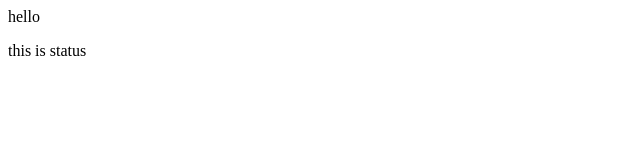
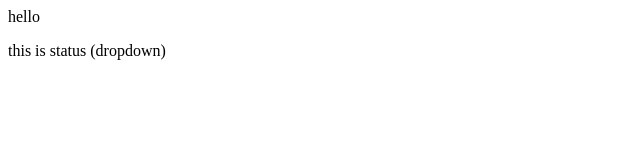
Before and after one commit to Satish-Uddanaik/local, a plain HTML site: page index.html in a window 1280 px wide. Shown: the full height of the page, 0-640 px from the left. Drawn offline with Linux system fonts and the light colour scheme.

Commit message:
Add dropdown

```diff
--- a/index.html
+++ b/index.html
@@ -1,4 +1,4 @@
 <p>
     hello
 </p>
-<p>this is status</p>
+<p>this is status (dropdown)</p>
```
